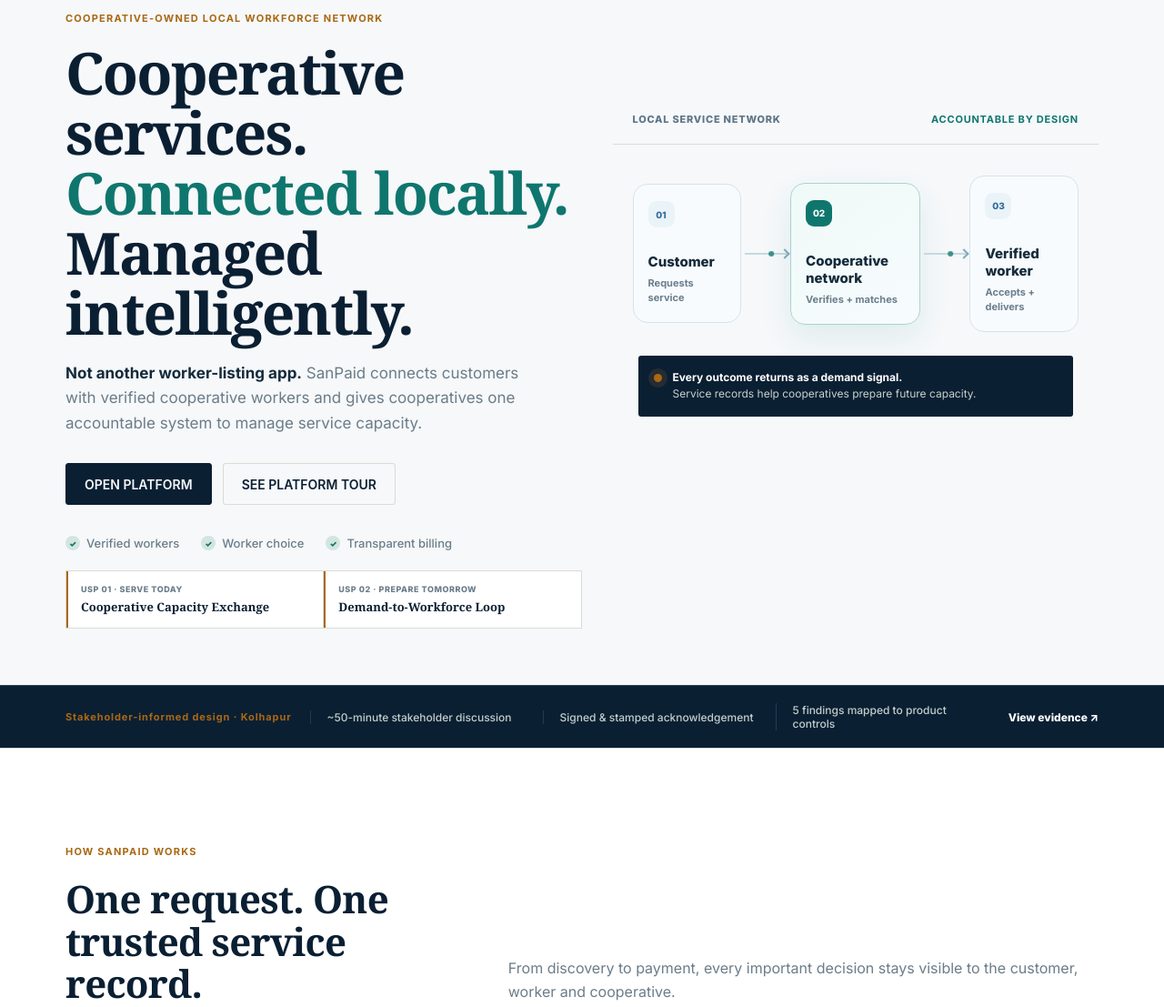
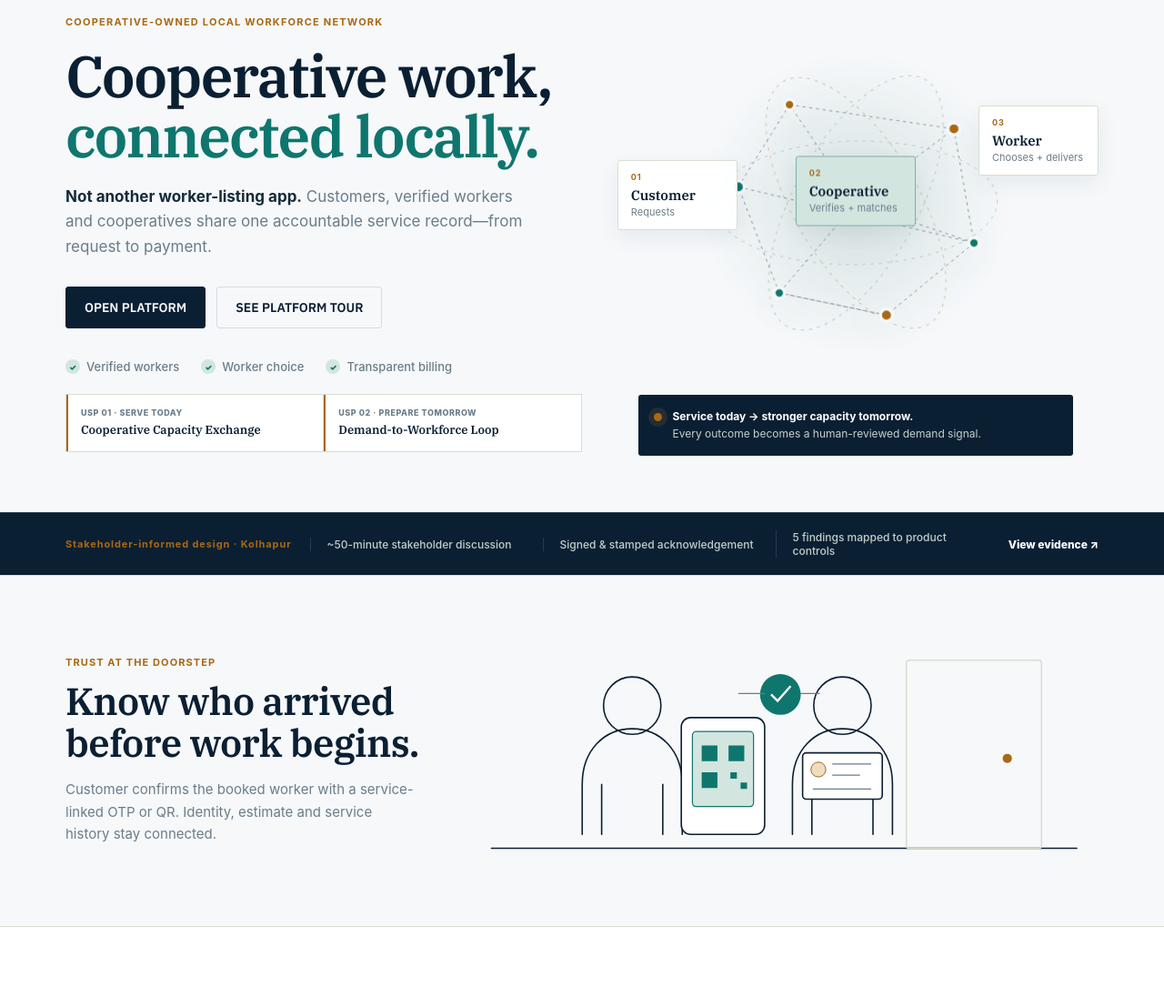
Before and after one commit to harshtotawar14/YUKTI-2026, a website with bundled scripts: page index.html in a window 1280 px wide. Shown: the part 135-1242 px from the top of the page at 91% size. Built offline with nearby package versions, Linux system fonts and the light colour scheme; files whose address does not match are found by name.

Commit message:
Complete SanPaid editorial redesign release

```diff
--- a/index.html
+++ b/index.html
@@ -28,7 +28,7 @@
 <link rel="apple-touch-icon" href="app-icon.svg">
 <link rel="preconnect" href="https://fonts.googleapis.com">
 <link rel="preconnect" href="https://fonts.gstatic.com" crossorigin>
-<link href="https://fonts.googleapis.com/css2?family=Inter:wght@400;500;600;700;800&display=swap" rel="stylesheet">
+<link href="https://fonts.googleapis.com/css2?family=IBM+Plex+Serif:wght@400;500;600;700&family=IBM+Plex+Sans:wght@400;500;600;700&display=swap" rel="stylesheet">
 <link rel="stylesheet" id="sanpaidDesignTokens" href="design-tokens.css">
 <link rel="stylesheet" href="styles.css">
 <link rel="stylesheet" href="mobile.css">
@@ -68,8 +68,8 @@
     <div class="wrap eval-hero-grid">
       <div class="eval-hero-copy" data-reveal>
         <span class="eyebrow eval-badge">Cooperative-owned local workforce network</span>
-        <h1>Cooperative services.<br><em>Connected locally.</em><br>Managed intelligently.</h1>
-        <p class="lead"><b>Not another worker-listing app.</b> SanPaid connects customers with verified cooperative workers and gives cooperatives one accountable system to manage service capacity.</p>
+        <h1>Cooperative work,<br><em>connected locally.</em></h1>
+        <p class="lead"><b>Not another worker-listing app.</b> Customers, verified workers and cooperatives share one accountable service record—from request to payment.</p>
         <div class="hero-ctas">
           <button class="btn primary eval-primary" type="button" data-platform-access>OPEN PLATFORM</button>
           <button class="btn secondary eval-secondary" id="heroTourCta" type="button" data-open-selector="0">SEE PLATFORM TOUR</button>
@@ -83,16 +83,26 @@
         </div>
       </div>
 
-      <aside class="network-visual" id="evalHeroSystem" aria-label="Customer to cooperative network to verified worker" data-reveal>
-        <div class="network-visual-head"><span>Local service network</span><b>Accountable by design</b></div>
-        <div class="network-route" aria-hidden="true">
-          <article class="network-node customer-node"><small>01</small><span>Customer</span><b>Requests service</b></article>
-          <i><span></span></i>
-          <article class="network-node network-node-core"><small>02</small><span>Cooperative network</span><b>Verifies + matches</b></article>
-          <i><span></span></i>
-          <article class="network-node worker-node"><small>03</small><span>Verified worker</span><b>Accepts + delivers</b></article>
+      <aside class="network-visual" id="evalHeroSystem" aria-label="Animated cooperative service network" data-reveal>
+        <div class="network-orbit" aria-hidden="true">
+          <svg viewBox="0 0 520 520" role="presentation">
+            <g class="orbit-ring orbit-ring-one"><ellipse cx="260" cy="260" rx="188" ry="82"/></g>
+            <g class="orbit-ring orbit-ring-two"><ellipse cx="260" cy="260" rx="188" ry="82" transform="rotate(60 260 260)"/></g>
+            <g class="orbit-ring orbit-ring-three"><ellipse cx="260" cy="260" rx="188" ry="82" transform="rotate(120 260 260)"/></g>
+            <g class="network-lines">
+              <path d="M104 236 174 128 260 260 392 164 416 316 298 410 156 378 104 236Z"/>
+              <path d="M174 128 392 164M104 236 416 316M156 378 298 410M260 260 156 378M260 260 416 316"/>
+            </g>
+            <g class="network-points">
+              <circle cx="104" cy="236" r="8"/><circle cx="174" cy="128" r="7"/><circle cx="260" cy="260" r="16" class="network-core"/>
+              <circle cx="392" cy="164" r="8"/><circle cx="416" cy="316" r="7"/><circle cx="298" cy="410" r="8"/><circle cx="156" cy="378" r="7"/>
+            </g>
+          </svg>
+          <div class="orbit-label orbit-customer"><small>01</small><b>Customer</b><span>Requests</span></div>
+          <div class="orbit-label orbit-coop"><small>02</small><b>Cooperative</b><span>Verifies + matches</span></div>
+          <div class="orbit-label orbit-worker"><small>03</small><b>Worker</b><span>Chooses + delivers</span></div>
         </div>
-        <div class="network-signal"><span class="signal-dot"></span><p><b>Every outcome returns as a demand signal.</b><br>Service records help cooperatives prepare future capacity.</p></div>
+        <div class="network-signal"><span class="signal-dot"></span><p><b>Service today → stronger capacity tomorrow.</b><br>Every outcome becomes a human-reviewed demand signal.</p></div>
       </aside>
     </div>
     <div class="hero-proof-strip" aria-label="Validation summary">
@@ -105,6 +115,32 @@
       </div>
     </div>
   </header>
+
+  <section class="doorstep-scene" aria-label="Verified service start">
+    <div class="wrap doorstep-grid">
+      <div class="doorstep-copy">
+        <span class="scene-kicker">Trust at the doorstep</span>
+        <h2>Know who arrived<br>before work begins.</h2>
+        <p>Customer confirms the booked worker with a service-linked OTP or QR. Identity, estimate and service history stay connected.</p>
+      </div>
+      <svg class="doorstep-visual" viewBox="0 0 680 280" role="img" aria-label="Customer verifies a cooperative worker at the doorstep">
+        <line x1="24" y1="245" x2="656" y2="245" class="scene-ground"/>
+        <rect x="472" y="42" width="146" height="203" rx="3" class="scene-door"/>
+        <circle cx="581" cy="148" r="5" class="scene-accent-fill"/>
+        <circle cx="176" cy="91" r="31" class="scene-person"/>
+        <path d="M122 230v-54c0-37 24-60 54-60s54 23 54 60v54M143 230v-54M209 230v-54" class="scene-person"/>
+        <rect x="229" y="104" width="90" height="126" rx="10" class="scene-phone"/>
+        <rect x="241" y="119" width="66" height="81" rx="4" class="scene-screen"/>
+        <path d="M251 134h17v17h-17zM280 134h17v17h-17zM251 163h17v17h-17zM282 163h7v7h-7zM293 174h7v7h-7z" class="scene-qr"/>
+        <circle cx="403" cy="91" r="31" class="scene-person"/>
+        <path d="M349 230v-54c0-37 24-60 54-60s54 23 54 60v54M370 230v-54M436 230v-54" class="scene-person"/>
+        <rect x="360" y="142" width="86" height="50" rx="4" class="scene-id"/>
+        <circle cx="377" cy="160" r="8"/><path d="M392 154h42M392 166h30M371 181h63"/>
+        <circle cx="336" cy="79" r="22" class="scene-verified"/><path d="m326 79 7 7 14-16" class="scene-check"/>
+        <path d="M319 78h-28M358 78h20" class="scene-link"/>
+      </svg>
+    </div>
+  </section>
 
   <main id="mainContent" tabindex="-1">
     <section class="section flow-section" id="how">
```
